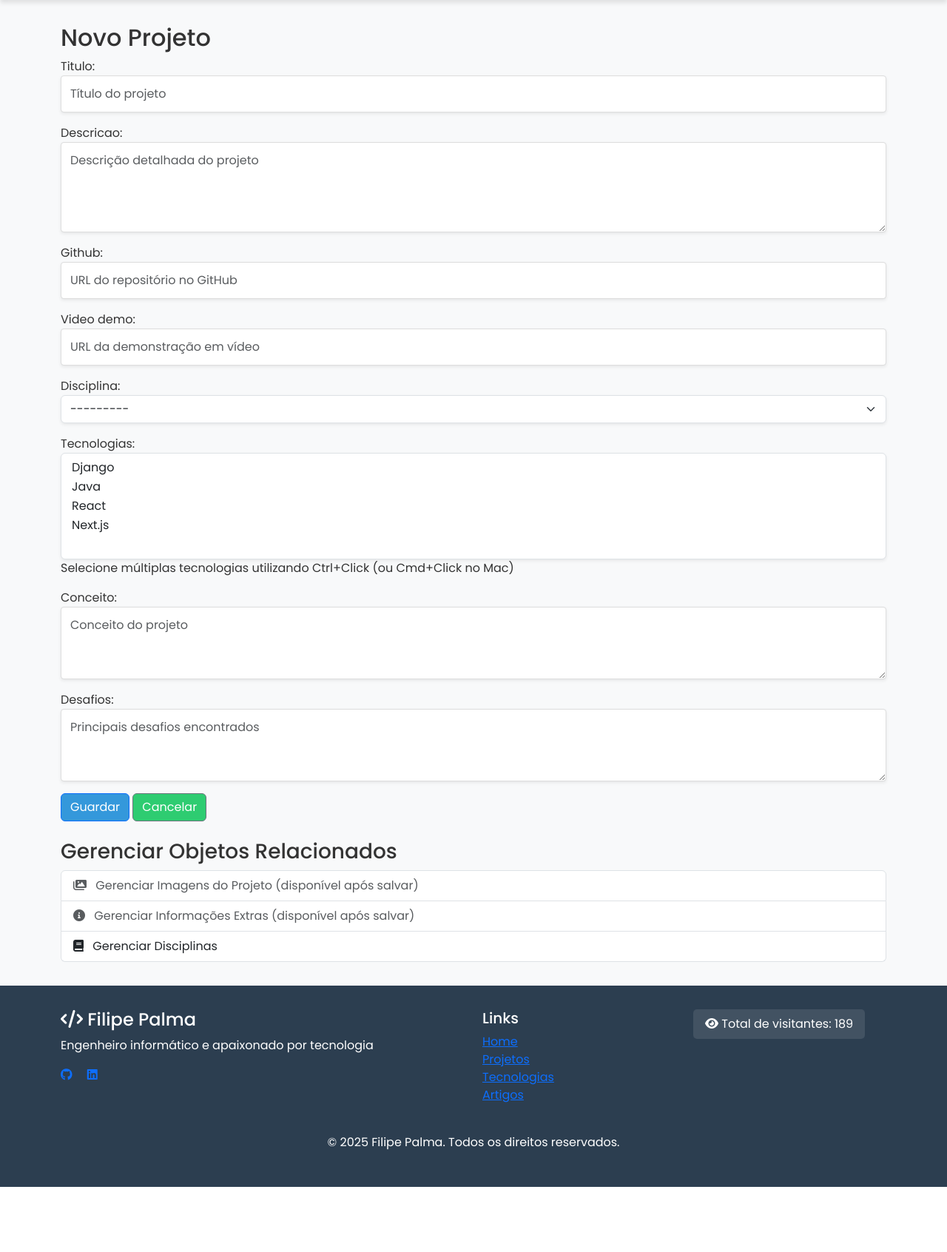
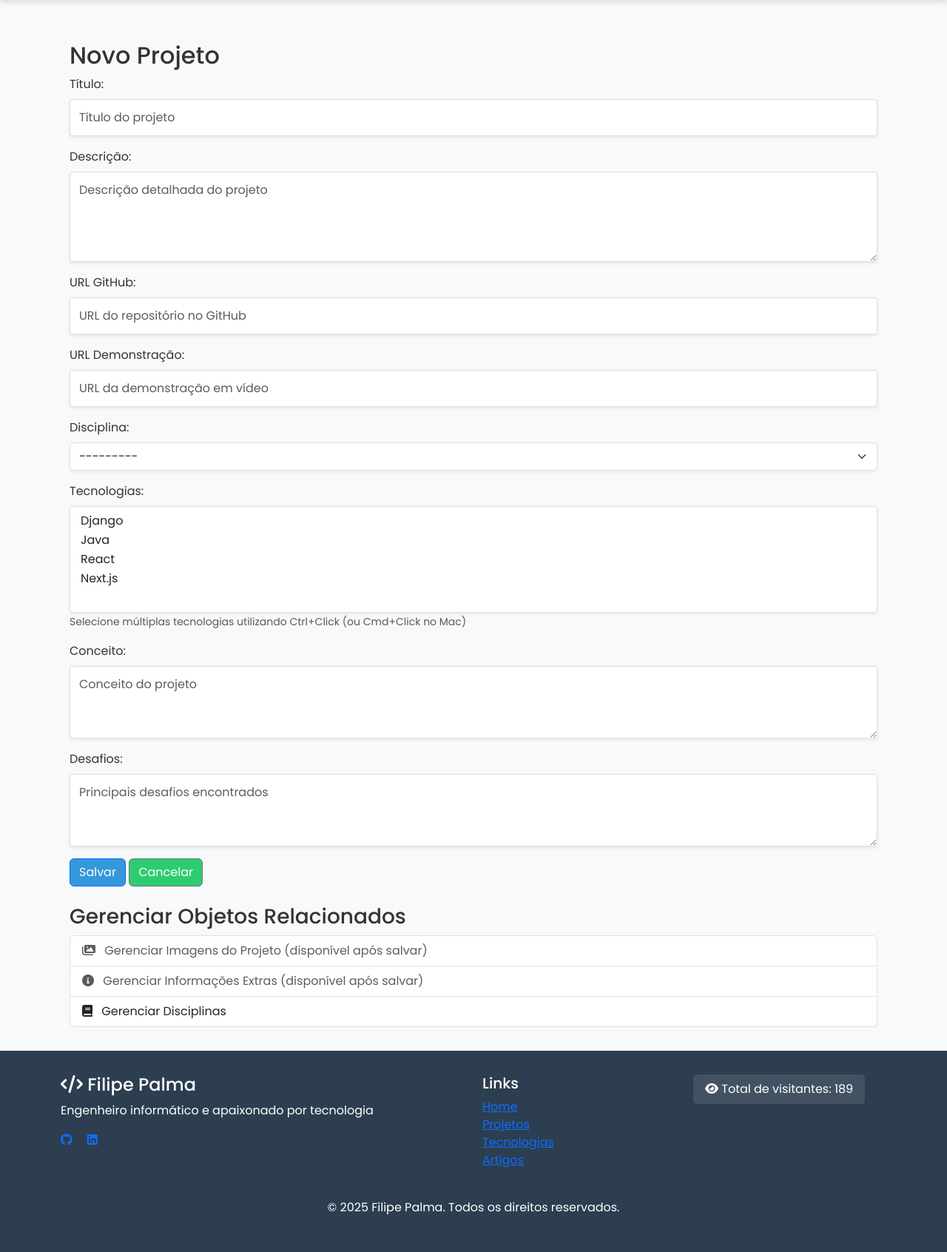
Before and after one commit to filipe-palma/DjangoPWProject, a Django app: page /portfolio/projetos/novo/ in a window 1280 px wide. Shown: the part 128-1820 px from the top of the page at 74% size. Before the commit the page ends 1732 px from the top, so only its background shows below. Run offline with Django 5.2, Linux system fonts and the light colour scheme; a user stored in the database is signed in; data comes from the database, SQL or seed files in the repository; both versions use the stored data as it was after the commit.

Commit message:
Refactor forms in portfolio templates for improved styling and validation; update URLs to remove root redirect

```diff
--- a/portfolio/templates/portfolio/form_projeto.html
+++ b/portfolio/templates/portfolio/form_projeto.html
@@ -1,12 +1,79 @@
 {% extends "portfolio/base.html" %}
 {% block content %}
+<div class="container mt-4">
   <h2>{% if form.instance.id %}Editar Projeto{% else %}Novo Projeto{% endif %}</h2>
 
-  <form method="post">{% csrf_token %}
-    {{ form.as_p }}
-    <button type="submit" class="btn btn-primary">Guardar</button>
-    <a href="{% url 'portfolio:projetos' %}" class="btn btn-secondary">Cancelar</a>
+  <form method="post" enctype="multipart/form-data" novalidate>{% csrf_token %}
+
+    <div class="mb-3">
+      <label for="{{ form.titulo.id_for_label }}" class="form-label">Título:</label>
+      {{ form.titulo }}
+      {% if form.titulo.errors %}
+        <div class="text-danger">{{ form.titulo.errors }}</div>
+      {% endif %}
+    </div>
+
+    <div class="mb-3">
+      <label for="{{ form.descricao.id_for_label }}" class="form-label">Descrição:</label>
+      {{ form.descricao }}
+      {% if form.descricao.errors %}
+        <div class="text-danger">{{ form.descricao.errors }}</div>
+      {% endif %}
+    </div>
+
+    <div class="mb-3">
+      <label for="{{ form.github.id_for_label }}" class="form-label">URL GitHub:</label>
+      {{ form.github }}
+      {% if form.github.errors %}
+        <div class="text-danger">{{ form.github.errors }}</div>
+      {% endif %}
+    </div>
+
+    <div class="mb-3">
+      <label for="{{ form.video_demo.id_for_label }}" class="form-label">URL Demonstração:</label>
+      {{ form.video_demo }}
+      {% if form.video_demo.errors %}
+        <div class="text-danger">{{ form.video_demo.errors }}</div>
+      {% endif %}
+    </div>
+
+    <div class="mb-3">
+      <label for="{{ form.disciplina.id_for_label }}" class="form-label">Disciplina:</label>
+      {{ form.disciplina }}
+      {% if form.disciplina.errors %}
+        <div class="text-danger">{{ form.disciplina.errors }}</div>
+      {% endif %}
+    </div>
+
+    <div class="mb-3">
+      <label for="{{ form.tecnologias.id_for_label }}" class="form-label">Tecnologias:</label>
+      {{ form.tecnologias }}
+      <small class="form-text text-muted">Selecione múltiplas tecnologias utilizando Ctrl+Click (ou Cmd+Click no Mac)</small>
+      {% if form.tecnologias.errors %}
+        <div class="text-danger">{{ form.tecnologias.errors }}</div>
+      {% endif %}
+    </div>
+
+    <div class="mb-3">
+      <label for="{{ form.conceito.id_for_label }}" class="form-label">Conceito:</label>
+      {{ form.conceito }}
+      {% if form.conceito.errors %}
+        <div class="text-danger">{{ form.conceito.errors }}</div>
+      {% endif %}
+    </div>
+
+    <div class="mb-3">
+      <label for="{{ form.desafios.id_for_label }}" class="form-label">Desafios:</label>
+      {{ form.desafios }}
+      {% if form.desafios.errors %}
+        <div class="text-danger">{{ form.desafios.errors }}</div>
+      {% endif %}
+    </div>
+
+    <div>      <button type="submit" class="btn btn-primary">Salvar</button>
+      <a href="{% url 'portfolio:projetos' %}" class="btn btn-secondary">Cancelar</a>    </div>
   </form>
+
   <div class="mt-4">
     <h3>Gerenciar Objetos Relacionados</h3>
     <div class="list-group">
--- a/project/urls.py
+++ b/project/urls.py
@@ -14,5 +14,4 @@ urlpatterns = [
     path('artigos/', include('artigos.urls')),
     path('autenticacao/', include('autenticacao.urls')),
     path('accounts/', include('allauth.urls')),
-    path('', RedirectView.as_view(url='/portfolio/index/', permanent=True)),  # Redirecionar raiz para index do portfolio
 ]
```
Also changed, not shown: portfolio/templates/portfolio/form_areainteresse.html (+50 -4 lines), portfolio/templates/portfolio/form_tecnologia.html (+42 -4 lines), db.sqlite3.
